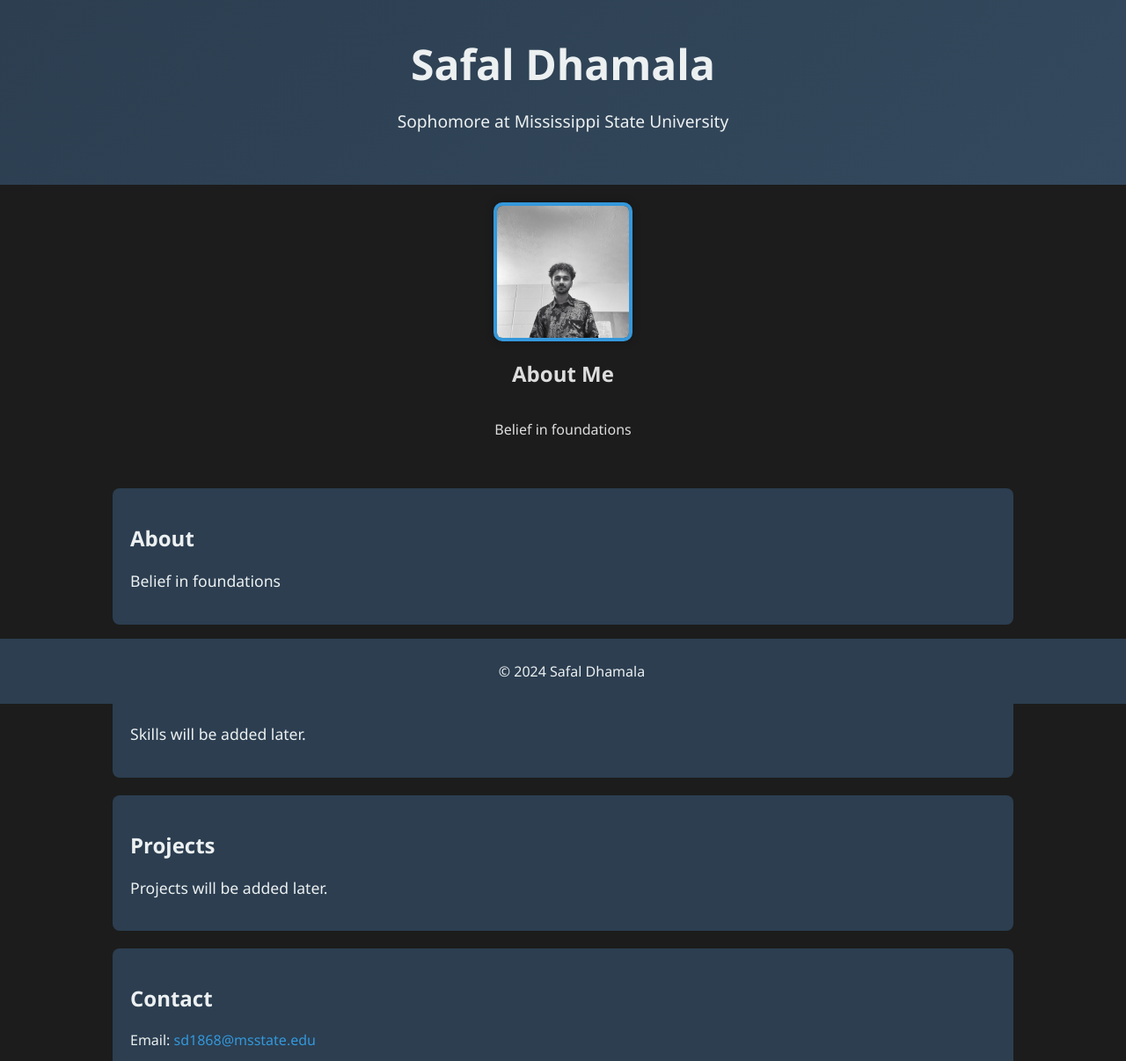
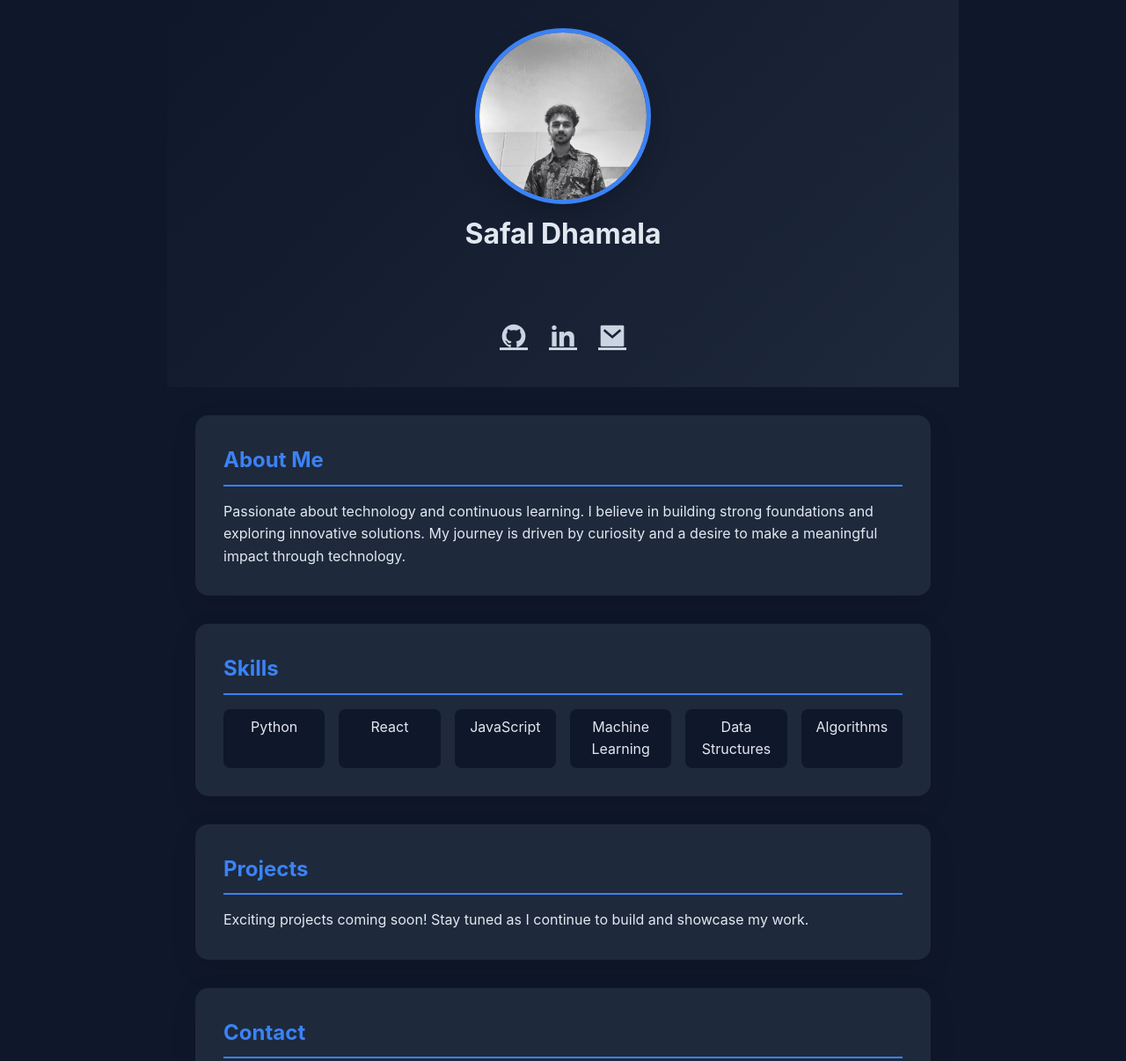
Before and after one commit to safaldhamala/safaldhamala.github.io, a plain HTML site: page index.html in a window 1280 px wide. Shown: the top 1206 px of the page at 88% size. Drawn offline with nearby package versions, Linux system fonts and the light colour scheme.

Commit message:
updated whole script

```diff
--- a/index.html
+++ b/index.html
@@ -4,129 +4,186 @@
     <meta charset="UTF-8">
     <meta name="viewport" content="width=device-width, initial-scale=1.0">
     <title>Safal Dhamala - Portfolio</title>
+    <link href="https://cdn.jsdelivr.net/npm/remixicon@3.5.0/fonts/remixicon.css" rel="stylesheet">
     <style>
-        body {
-            font-family: 'Segoe UI', Tahoma, Geneva, Verdana, sans-serif;
-            color: #ddd;
-            background-color: #1c1c1c;
+        :root {
+            --bg-primary: #0f172a;
+            --bg-secondary: #1e293b;
+            --text-primary: #e2e8f0;
+            --text-secondary: #cbd5e1;
+            --accent-color: #3b82f6;
+            --transition: all 0.3s ease;
+        }
+
+        * {
             margin: 0;
             padding: 0;
+            box-sizing: border-box;
         }
+
+        body {
+            font-family: 'Inter', -apple-system, BlinkMacSystemFont, 'Segoe UI', Roboto, Oxygen, Ubuntu, Cantarell, 'Open Sans', 'Helvetica Neue', sans-serif;
+            background-color: var(--bg-primary);
+            color: var(--text-primary);
+            line-height: 1.6;
+            scroll-behavior: smooth;
+        }
+
+        .container {
+            max-width: 900px;
+            margin: 0 auto;
+            padding: 2rem;
+        }
+
         header {
-            background: linear-gradient(135deg, #2c3e50, #34495e);
-            color: #ecf0f1;
-            padding: 40px;
             text-align: center;
-            position: relative;
+            padding: 4rem 0;
+            background: linear-gradient(135deg, var(--bg-primary), var(--bg-secondary));
         }
-        header h1 {
-            margin: 0;
-            font-size: 3em;
+
+        .profile-img {
+            width: 200px;
+            height: 200px;
+            border-radius: 50%;
+            object-fit: cover;
+            border: 5px solid var(--accent-color);
+            box-shadow: 0 10px 25px rgba(0,0,0,0.2);
+            transition: var(--transition);
         }
-        header p {
-            font-size: 1.2em;
+
+        .profile-img:hover {
+            transform: scale(1.05) rotate(3deg);
+            box-shadow: 0 15px 35px rgba(0,0,0,0.3);
         }
-        .container {
-            width: 80%;
-            margin: auto;
-            overflow: hidden;
+
+        .section {
+            background-color: var(--bg-secondary);
+            border-radius: 15px;
+            padding: 2rem;
+            margin-bottom: 2rem;
+            box-shadow: 0 10px 30px rgba(0,0,0,0.1);
+            transition: var(--transition);
         }
-        .profile {
+
+        .section:hover {
+            transform: translateY(-10px);
+            box-shadow: 0 15px 40px rgba(0,0,0,0.2);
+        }
+
+        .section h2 {
+            border-bottom: 2px solid var(--accent-color);
+            padding-bottom: 0.5rem;
+            margin-bottom: 1rem;
+            color: var(--accent-color);
+        }
+
+        .skills-grid {
+            display: grid;
+            grid-template-columns: repeat(auto-fit, minmax(100px, 1fr));
+            gap: 1rem;
+        }
+
+        .skill-tag {
+            background-color: var(--bg-primary);
+            padding: 0.5rem;
+            border-radius: 8px;
+            text-align: center;
+            transition: var(--transition);
+        }
+
+        .skill-tag:hover {
+            background-color: var(--accent-color);
+            color: white;
+        }
+
+        .social-links {
             display: flex;
-            flex-direction: column;
-            align-items: center;
-            padding: 20px;
+            justify-content: center;
+            gap: 1.5rem;
+            margin-top: 2rem;
         }
-        .profile img {
-    width: 150px; /* Set the width to your desired size */
-    height: 150px; /* Ensure the height matches the width for a square shape */
-    border-radius: 10px; /* Slightly rounded corners for a modern touch */
-    border: 4px solid #3498db; /* Add a border with a contrasting color */
-    box-shadow: 0 0 10px rgba(0,0,0,0.3); /* Subtle shadow for depth */
-    object-fit: cover; /* Ensure the image covers the container without distortion */
-    transition: transform 0.3s ease, box-shadow 0.3s ease; /* Smooth transition */
-}
 
-.profile img:hover {
-    transform: scale(1.05); /* Slight zoom effect on hover */
-    box-shadow: 0 0 15px rgba(0,0,0,0.5); /* Enhanced shadow on hover */
-}
+        .social-links a {
+            color: var(--text-secondary);
+            font-size: 2rem;
+            transition: var(--transition);
+        }
 
+        .social-links a:hover {
+            color: var(--accent-color);
+            transform: scale(1.2);
+        }
 
-        .about, .skills, .projects, .contact {
-            background: #2c3e50;
-            border-radius: 8px;
-            margin: 20px 0;
-            padding: 20px;
-            color: #ecf0f1;
-        }
-        .about p, .skills p, .projects p {
-            font-size: 1.1em;
-        }
-        footer {
-            background: #2c3e50;
-            color: #ecf0f1;
-            text-align: center;
-            padding: 10px;
-            position: fixed;
-            width: 100%;
-            bottom: 0;
-        }
-        a {
-            color: #3498db;
-            text-decoration: none;
-        }
-        a:hover {
-            text-decoration: underline;
-        }
         @media (max-width: 768px) {
             .container {
-                width: 90%;
+                padding: 1rem;
             }
-            .profile {
-                flex-direction: column;
-            }
+        }
+
+        .typing-effect {
+            display: inline-block;
+            overflow: hidden;
+            white-space: nowrap;
+            margin: 0 auto;
+            animation: typing 3.5s steps(40, end);
+            width: 0;
+        }
+
+        @keyframes typing {
+            from { width: 0 }
+            to { width: 100% }
         }
     </style>
 </head>
 <body>
-    <header>
+    <header class="container">
+        <img src="me.jpg" alt="Safal Dhamala" class="profile-img">
         <h1>Safal Dhamala</h1>
-        <p>Sophomore at Mississippi State University</p>
+        <p class="typing-effect">Sophomore at Mississippi State University</p>
+
+        <div class="social-links">
+            <a href="https://github.com/safaldhamala" target="_blank"><i class="ri-github-fill"></i></a>
+            <a href="https://linkedin.com/in/safaldhamala" target="_blank"><i class="ri-linkedin-fill"></i></a>
+            <a href="mailto:sd1868@msstate.edu"><i class="ri-mail-fill"></i></a>
+        </div>
     </header>
 
     <div class="container">
-        <section class="profile">
-            <img src="me.jpg" alt="Safal Dhamala" class="profile-img">
+        <section class="section about">
             <h2>About Me</h2>
-            <p>Belief in foundations</p>
+            <p>Passionate about technology and continuous learning. I believe in building strong foundations and exploring innovative solutions. My journey is driven by curiosity and a desire to make a meaningful impact through technology.</p>
         </section>
 
-        <section class="about">
-            <h2>About</h2>
-            <p>Belief in foundations</p>
+        <section class="section skills">
+            <h2>Skills</h2>
+            <div class="skills-grid">
+                <div class="skill-tag">Python</div>
+                <div class="skill-tag">React</div>
+                <div class="skill-tag">JavaScript</div>
+                <div class="skill-tag">Machine Learning</div>
+                <div class="skill-tag">Data Structures</div>
+                <div class="skill-tag">Algorithms</div>
+            </div>
         </section>
 
-        <section class="skills">
-            <h2>Skills</h2>
-            <p>Skills will be added later.</p>
+        <section class="section projects">
+            <h2>Projects</h2>
+            <p>Exciting projects coming soon! Stay tuned as I continue to build and showcase my work.</p>
         </section>
 
-        <section class="projects">
-            <h2>Projects</h2>
-            <p>Projects will be added later.</p>
-        </section>
-
-        <section class="contact">
+        <section class="section contact">
             <h2>Contact</h2>
-            <p>Email: <a href="mailto:sd1868@msstate.edu">sd1868@msstate.edu</a></p>
-            <p>LinkedIn: <a href="https://www.linkedin.com/in/your-profile" target="_blank">LinkedIn Profile</a></p>
-            <p>GitHub: <a href="https://github.com/your-username" target="_blank">GitHub Profile</a></p>
+            <p>Feel free to reach out to me via email or connect on LinkedIn and GitHub.</p>
+            <div class="social-links">
+                <a href="mailto:sd1868@msstate.edu"><i class="ri-mail-line"></i> Email</a>
+                <a href="https://linkedin.com/in/safaldhamala" target="_blank"><i class="ri-linkedin-line"></i> LinkedIn</a>
+                <a href="https://github.com/safaldhamala" target="_blank"><i class="ri-github-line"></i> GitHub</a>
+            </div>
         </section>
     </div>
 
-    <footer>
-        <p>&copy; 2024 Safal Dhamala</p>
+    <footer style="background-color: var(--bg-secondary); text-align: center; padding: 1rem; color: var(--text-secondary);">
+        &copy; 2024 Safal Dhamala | Built with passion
     </footer>
 </body>
 </html>
```
